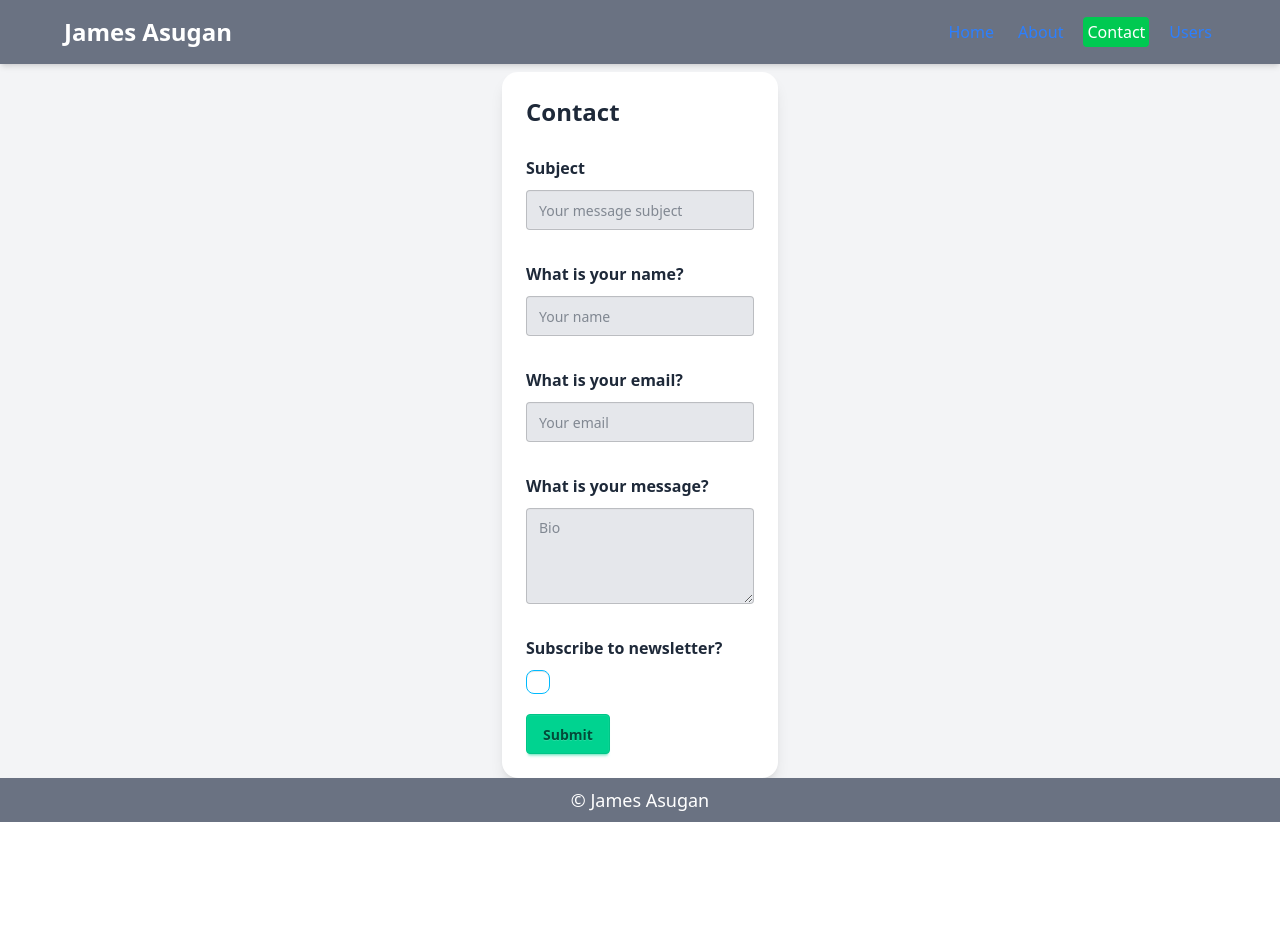
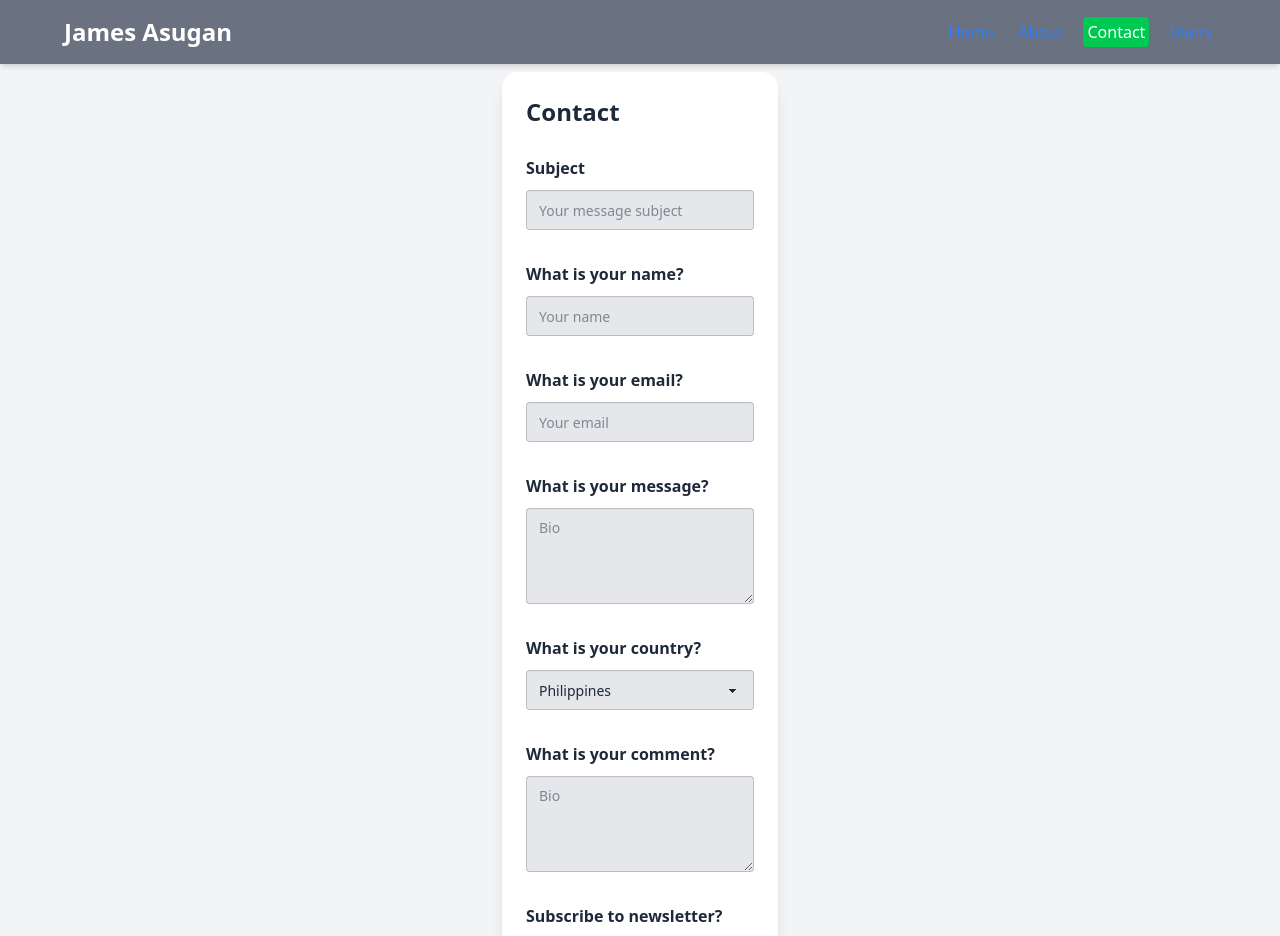
Before and after one commit to jamesasugan/100Days_of_Learning_React, a React (Vite) app: page /contact in a window 1280 px wide. Shown: the top 936 px of the page. Before the commit the page ends 822 px from the top, so only its background shows below. Built offline with nearby package versions, Linux system fonts and the light colour scheme.

Commit message:
Day 39: Textarea + Select (controlled)

```diff
--- a/src/pages/Contact.jsx
+++ b/src/pages/Contact.jsx
@@ -1,16 +1,21 @@
 import { useState } from "react";
 
 const Contact = () => {
-  const [message, setMessage] = useState("");
+  const [successMessage, setsuccessMessage] = useState("");
   const [submittedData, setSubmittedData] = useState(null);
   const [errors, setErrors] = useState({});
-  const [formData, setFormData] = useState({
+
+  const initialFormState = {
     subject: "",
     name: "",
     email: "",
     message: "",
+    country: "",
+    comment: "",
     subscribe: false,
-  });
+  };
+
+  const [formData, setFormData] = useState(initialFormState);
 
   const handleChange = (e) => {
   const { name, value, type, checked } = e.target;
@@ -29,8 +34,9 @@ const Contact = () => {
     } else if(!/\S+@\S+\.\S+/.test(formData.email)) {
       newErrors.email = "Email is invalid";
     }
-
     if(!formData.message.trim()) newErrors.message = "Message is required";
+    if(!formData.country.trim()) newErrors.country = "Country is required";
+    if(!formData.comment.trim()) newErrors.comment = "Comment is required";
     return newErrors;
   }
 
@@ -44,11 +50,11 @@ const Contact = () => {
     setErrors({});
     console.log(formData);
     setSubmittedData(formData);
-    setMessage("Form Submitted!");
+    setsuccessMessage("Form Submitted!");
     setTimeout(() => {
-      setMessage("");
+      setsuccessMessage("");
       setSubmittedData(null);
-      setFormData({subject: "", name: "", email: "", message: "", subscribe: false});
+      setFormData(initialFormState);
     }, 3000);
 
 
@@ -79,9 +85,23 @@ const Contact = () => {
           {errors.message && <p className="text-red-500 text-sm">{errors.message}</p>}
         </fieldset>
         <fieldset className="fieldset">
+          <label htmlFor="country" className="fieldset-legend text-gray-800 text-base">What is your country?</label>
+          <select value={formData.country} name="country" id="country" autoComplete="none" onChange={handleChange} className="select bg-gray-200">
+            <option disabled={true}>Select a country</option>
+            <option value="Philippines">Philippines</option>
+            <option value="USA">USA</option>
+            <option value="Canada">Canada</option>
+          </select>
+          {errors.country && <p className="text-red-500 text-sm">{errors.country}</p>}
+        </fieldset>
+        <fieldset className="fieldset">
+          <label htmlFor="comment" className="fieldset-legend text-gray-800 text-base">What is your comment?</label>
+          <textarea id="comment" className="textarea h-24 bg-gray-200" autoComplete="none" value={formData.comment} onChange={handleChange} name="comment" placeholder="Bio"></textarea>
+          {errors.comment && <p className="text-red-500 text-sm">{errors.comment}</p>}
+        </fieldset>
+        <fieldset className="fieldset">
           <label htmlFor="subscribe" className="fieldset-legend text-gray-800 text-base">Subscribe to newsletter?</label>
-          <input type="checkbox" id="subscribe" name="subscribe" checked={formData.subscribe}
-          onChange={(e) => setFormData(prev => ({...prev, subscribe: e.target.checked}))}
+          <input type="checkbox" id="subscribe" name="subscribe" checked={formData.subscribe} onChange={handleChange}
           className="checkbox checkbox-info" />
         </fieldset>
         <button type="submit" className="btn btn-success">Submit</button>
@@ -89,18 +109,20 @@ const Contact = () => {
 
       {submittedData && (
         <div className="p-2 bg-gray-200 rounded mt-5 text-base space-y-1">
-          {message && (
+          {successMessage && (
             <div role="alert" className="alert alert-success">
               <svg xmlns="http://www.w3.org/2000/svg" className="h-6 w-6 shrink-0 stroke-current" fill="none" viewBox="0 0 24 24">
                 <path strokeLinecap="round" strokeLinejoin="round" strokeWidth="2" d="M9 12l2 2 4-4m6 2a9 9 0 11-18 0 9 9 0 0118 0z" />
               </svg>
-              <span>{message}</span>
+              <span>{successMessage}</span>
             </div>
           )}
           <p><strong>Subject: </strong>{submittedData.subject}</p>
           <p><strong>Name: </strong>{submittedData.name}</p>
           <p><strong>Email: </strong>{submittedData.email}</p>
           <p><strong>Message: </strong>{submittedData.message}</p>
+          <p><strong>Country: </strong>{submittedData.country}</p>
+          <p><strong>Comment: </strong>{submittedData.comment}</p>
           <p><strong>Subscribe: </strong>{submittedData.subscribe ? "Yes" : "No"}</p>
         </div>
       )}
```
